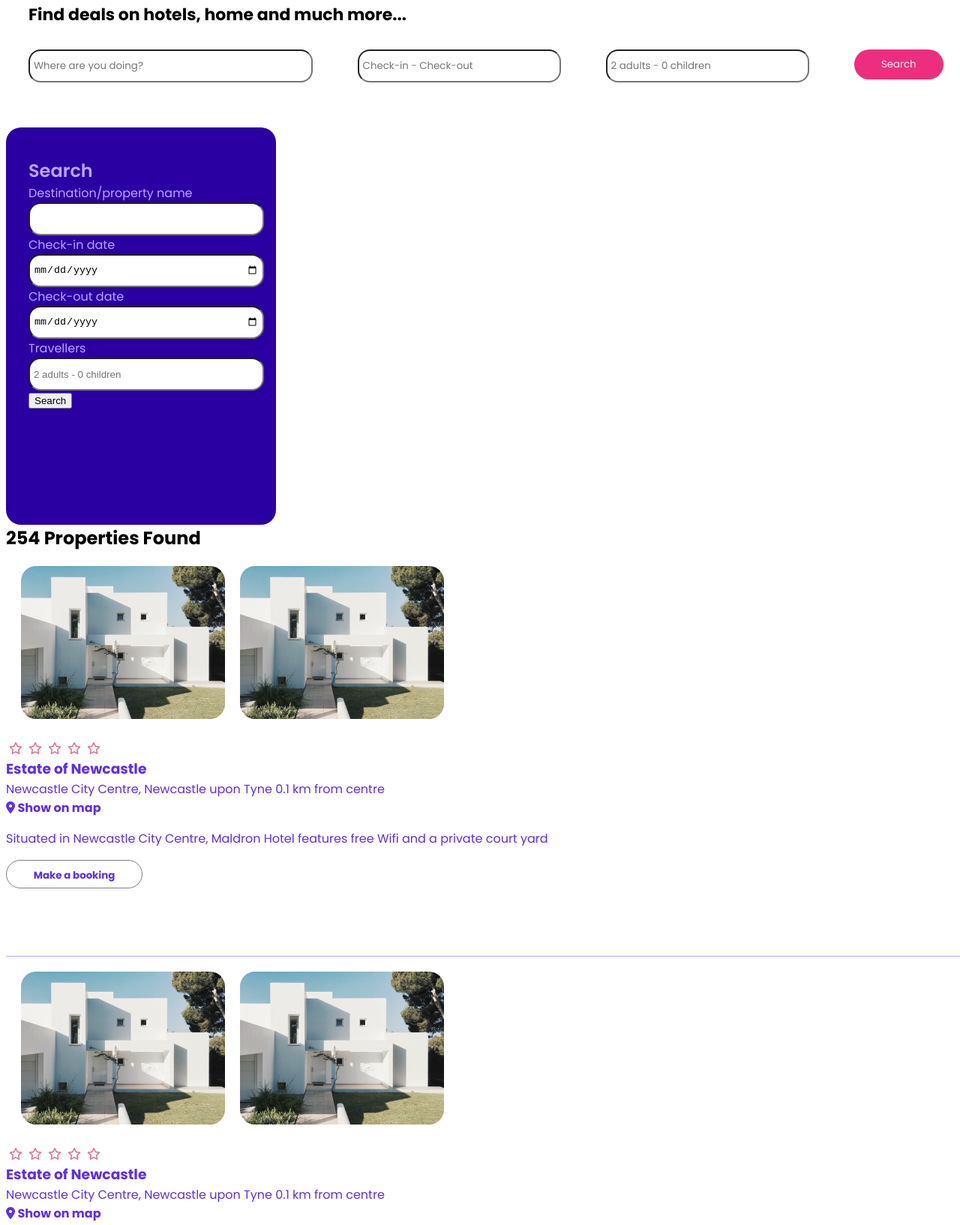
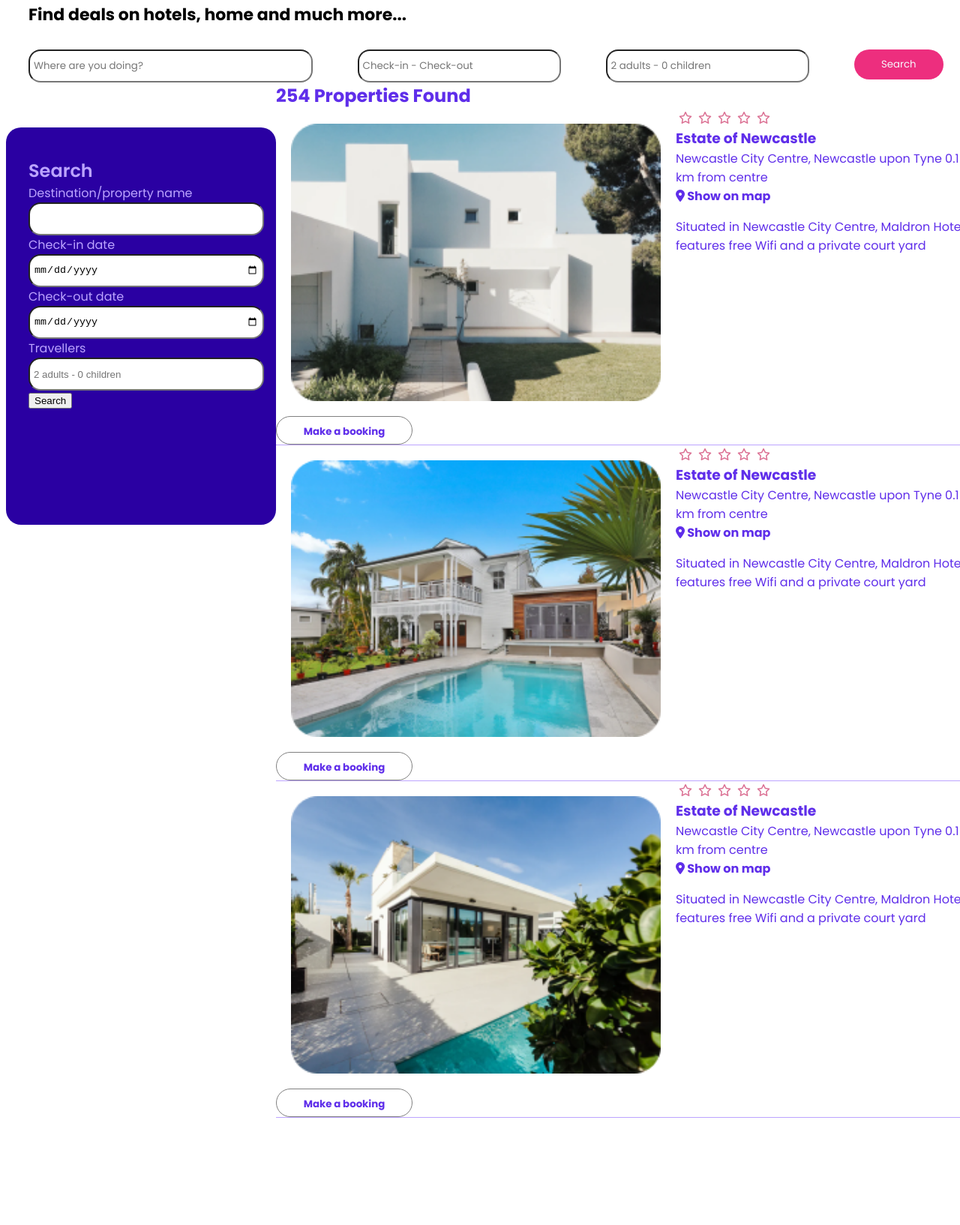
Before and after one commit to manuelaperezsimon/202207-w1chwe-adrian-arco-manuela-perez, a website: page index.html in a window 1280 px wide. Shown: the part 132-1766 px from the top of the page at 75% size. After the commit the page ends 1631 px from the top, so only its background shows below. Drawn offline with nearby package versions, Linux system fonts and the light colour scheme; files that its build step writes are made by us from their sources.

Commit message:
cards placed on desktop

```diff
--- a/index.html
+++ b/index.html
@@ -50,7 +50,7 @@
       </button>
     </form>
   </section>
-
+  <div class="container__search-found-section">
   <section class="section__search">
     <h2 class="section__tittle">
       Search
@@ -83,12 +83,70 @@
 
   </section>
 
+<div class="container__house-cards">
+  <div class="container__research-results">
+  <h2 class="research-results">254 Properties Found</h2>
+  </div>
 
   <article class="house-card">
-    <h2 class="research-results">254 Properties Found</h2>
+  <div class="container__image__info">
+    <ul class="images-list">
+        <li class="container__image"><img src="./images/casa1.png" class="images-list__image" alt="imagen de una casa"></li>
+       <li><img src="./images/casa1.png" class="images-list__image hidden__photo" alt="imagen de una casa"></li>
+  </ul>
+  <div class="house-card__info">
+  <span><i class="fa-regular fa-star"></i><i class="fa-regular fa-star"></i><i class="fa-regular fa-star"></i><i class="fa-regular fa-star"></i><i class="fa-regular fa-star"></i></span>
+  <h3>Estate of Newcastle</h3>
+  <span class="letter--purple">Newcastle City Centre, Newcastle upon Tyne</span>
+  <span class="letter--purple">0.1 km from centre</span>
+  <h4><i class="fa-solid fa-location-dot"></i> Show on map </h4>
+  <p class="letter--purple">Situated in Newcastle City Centre, Maldron Hotel features free Wifi and a private court yard</p>
+  </div>
+</div>
+<button class="button button--small button--transparent" >Make a booking</button>
+</article>
+
+  <article class="house-card">
+  <div class="container__image__info">
+    <ul class="images-list">
+        <li  class="container__image"><img src="./images/casa2.png" class="images-list__image" alt="imagen de una casa"></li>
+       <li><img src="./images/casa1.png" class="images-list__image hidden__photo" alt="imagen de una casa"></li>
+  </ul>
+  <div class="house-card__info">
+  <span><i class="fa-regular fa-star"></i><i class="fa-regular fa-star"></i><i class="fa-regular fa-star"></i><i class="fa-regular fa-star"></i><i class="fa-regular fa-star"></i></span>
+  <h3>Estate of Newcastle</h3>
+  <span class="letter--purple">Newcastle City Centre, Newcastle upon Tyne</span>
+  <span class="letter--purple">0.1 km from centre</span>
+  <h4><i class="fa-solid fa-location-dot"></i> Show on map </h4>
+  <p class="letter--purple">Situated in Newcastle City Centre, Maldron Hotel features free Wifi and a private court yard</p>
+  </div>
+</div>
+<button class="button--small button--transparent">Make a booking</button>
+</article>
+
+  <article class="house-card">
+  <div class="container__image__info">
+    <ul class="images-list">
+        <li class="container__image"><img src="./images/casa3.png" class="images-list__image" alt="imagen de una casa"></li>
+       <li><img src="./images/casa1.png" class="images-list__image hidden__photo" alt="imagen de una casa"></li>
+  </ul>
+  <div class="house-card__info">
+  <span><i class="fa-regular fa-star"></i><i class="fa-regular fa-star"></i><i class="fa-regular fa-star"></i><i class="fa-regular fa-star"></i><i class="fa-regular fa-star"></i></span>
+  <h3>Estate of Newcastle</h3>
+  <span class="letter--purple">Newcastle City Centre, Newcastle upon Tyne</span>
+  <span class="letter--purple">0.1 km from centre</span>
+  <h4><i class="fa-solid fa-location-dot"></i> Show on map </h4>
+  <p class="letter--purple">Situated in Newcastle City Centre, Maldron Hotel features free Wifi and a private court yard</p>
+  </div>
+</div>
+<button class="button--small button--transparent">Make a booking</button>
+</article>
+
+ <article class="house-card hidden">
+
   <ul class="images-list">
     <li><img src="./images/casa1.png" class="images-list__image" alt="imagen de una casa"></li>
-    <li><img src="./images/casa1.png" class="images-list__image" alt=""></li>
+    <li><img src="./images/casa1.png" class="images-list__image hidden__photo" alt="imagen de una casa"></li>
   </ul>
   <span><i class="fa-regular fa-star"></i><i class="fa-regular fa-star"></i><i class="fa-regular fa-star"></i><i class="fa-regular fa-star"></i><i class="fa-regular fa-star"></i></span>
   <h3>Estate of Newcastle</h3>
@@ -96,49 +154,8 @@
   <span class="letter--purple">0.1 km from centre</span>
   <h4><i class="fa-solid fa-location-dot"></i> Show on map </h4>
   <p class="letter--purple">Situated in Newcastle City Centre, Maldron Hotel features free Wifi and a private court yard</p>
-  <div class="container__button"><button class="button--small button--transparent">Make a booking</button></div>
+  <button class="button--small button--transparent">Make a booking</button>
 </article>
-
- <article class="house-card">
-  <ul class="images-list">
-    <li><img src="./images/casa1.png" class="images-list__image" alt="imagen de una casa"></li>
-    <li><img src="./images/casa1.png" class="images-list__image" alt=""></li>
-  </ul>
-  <span><i class="fa-regular fa-star"></i><i class="fa-regular fa-star"></i><i class="fa-regular fa-star"></i><i class="fa-regular fa-star"></i><i class="fa-regular fa-star"></i></span>
-  <h3>Estate of Newcastle</h3>
-  <span class="letter--purple">Newcastle City Centre, Newcastle upon Tyne</span>
-  <span class="letter--purple">0.1 km from centre</span>
-  <h4><i class="fa-solid fa-location-dot"></i> Show on map </h4>
-  <p class="letter--purple">Situated in Newcastle City Centre, Maldron Hotel features free Wifi and a private court yard</p>
-  <div class="container__button"><button class="button--small button--transparent">Make a booking</button></div>
-</article>
-
- <article class="house-card">
-  <ul class="images-list">
-    <li><img src="./images/casa1.png" class="images-list__image" alt="imagen de una casa"></li>
-    <li><img src="./images/casa1.png" class="images-list__image" alt=""></li>
-  </ul>
-  <span><i class="fa-regular fa-star"></i><i class="fa-regular fa-star"></i><i class="fa-regular fa-star"></i><i class="fa-regular fa-star"></i><i class="fa-regular fa-star"></i></span>
-  <h3>Estate of Newcastle</h3>
-  <span class="letter--purple">Newcastle City Centre, Newcastle upon Tyne</span>
-  <span class="letter--purple">0.1 km from centre</span>
-  <h4><i class="fa-solid fa-location-dot"></i> Show on map </h4>
-  <p class="letter--purple">Situated in Newcastle City Centre, Maldron Hotel features free Wifi and a private court yard</p>
-  <div class="container__button"><button class="button--small button--transparent">Make a booking</button></div>
-</article>
-
- <article class="house-card">
-
-  <ul class="images-list">
-    <li><img src="./images/casa1.png" class="images-list__image" alt="imagen de una casa"></li>
-    <li><img src="./images/casa1.png" class="images-list__image" alt=""></li>
-  </ul>
-  <span><i class="fa-regular fa-star"></i><i class="fa-regular fa-star"></i><i class="fa-regular fa-star"></i><i class="fa-regular fa-star"></i><i class="fa-regular fa-star"></i></span>
-  <h3>Estate of Newcastle</h3>
-  <span class="letter--purple">Newcastle City Centre, Newcastle upon Tyne</span>
-  <span class="letter--purple">0.1 km from centre</span>
-  <h4><i class="fa-solid fa-location-dot"></i> Show on map </h4>
-  <p class="letter--purple">Situated in Newcastle City Centre, Maldron Hotel features free Wifi and a private court yard</p>
-  <div class="container__button"><button class="button--small button--transparent">Make a booking</button></div>
-</article>
+</div>
+</div>
 </main>
--- a/sass/partials/_found-card.scss
+++ b/sass/partials/_found-card.scss
@@ -1,5 +1,29 @@
 @use "../variables/colors";
 
+.container__search-found-section {
+  display: flex;
+  flex-direction: column;
+  width: 100%;
+  @media (min-width: 900px) {
+    flex-direction: row;
+  }
+}
+
+.container__house-cards {
+  display: flex;
+  flex-direction: column;
+  @media (min-width: 900px) {
+  }
+}
+
+.container__image__info {
+  display: flex;
+  flex-direction: column;
+
+  @media (min-width: 900px) {
+    flex-direction: row;
+  }
+}
 .images-list {
   margin: 0;
   list-style: none;
@@ -7,18 +31,22 @@
   overflow: hidden;
   padding: 20px;
   gap: 20px;
-}
-
-.image-box {
-  display: flex;
+  @media (min-width: 900px) {
+    overflow: auto;
+    width: 100%;
+    gap: 0;
+  }
 }
 
 .fa-star {
   color: palevioletred;
   padding: 4px;
 }
-
-.research-results {
+.container__research-results {
+  width: 100%;
+  height: fit-content;
+}
+.research-result {
   font-weight: 700;
   color: black;
   align-self: center;
@@ -27,4 +55,35 @@
 .house-card {
   border-bottom: 1px solid;
   border-color: colors.$grey-lane-color;
+  @media (min-width: 900px) {
+    display: flex;
+    flex-direction: column;
+  }
 }
+
+.images-list__image {
+  display: flex;
+
+  @media (min-width: 900px) {
+    width: 100%;
+  }
+}
+.container__image {
+  @media (min-width: 900px) {
+    width: 100%;
+  }
+}
+
+.hidden {
+  display: none;
+  @media (min-width: 900px) {
+    display: block;
+  }
+}
+
+.hidden__photo {
+  display: block;
+  @media (min-width: 900px) {
+    display: none;
+  }
+}
--- a/sass/styles.scss
+++ b/sass/styles.scss
@@ -5,7 +5,6 @@
 @use "partials/form";
 @use "./partials/search";
 @use "partials/button";
-
 
 * {
   box-sizing: content-box;
@@ -29,3 +28,6 @@ h6 {
 .letter--purple {
   color: colors.$purple-color;
 }
+.hidden {
+  display: none;
+}
```
Also changed, not shown: images/casa2.png (added), images/casa3.png (added).
